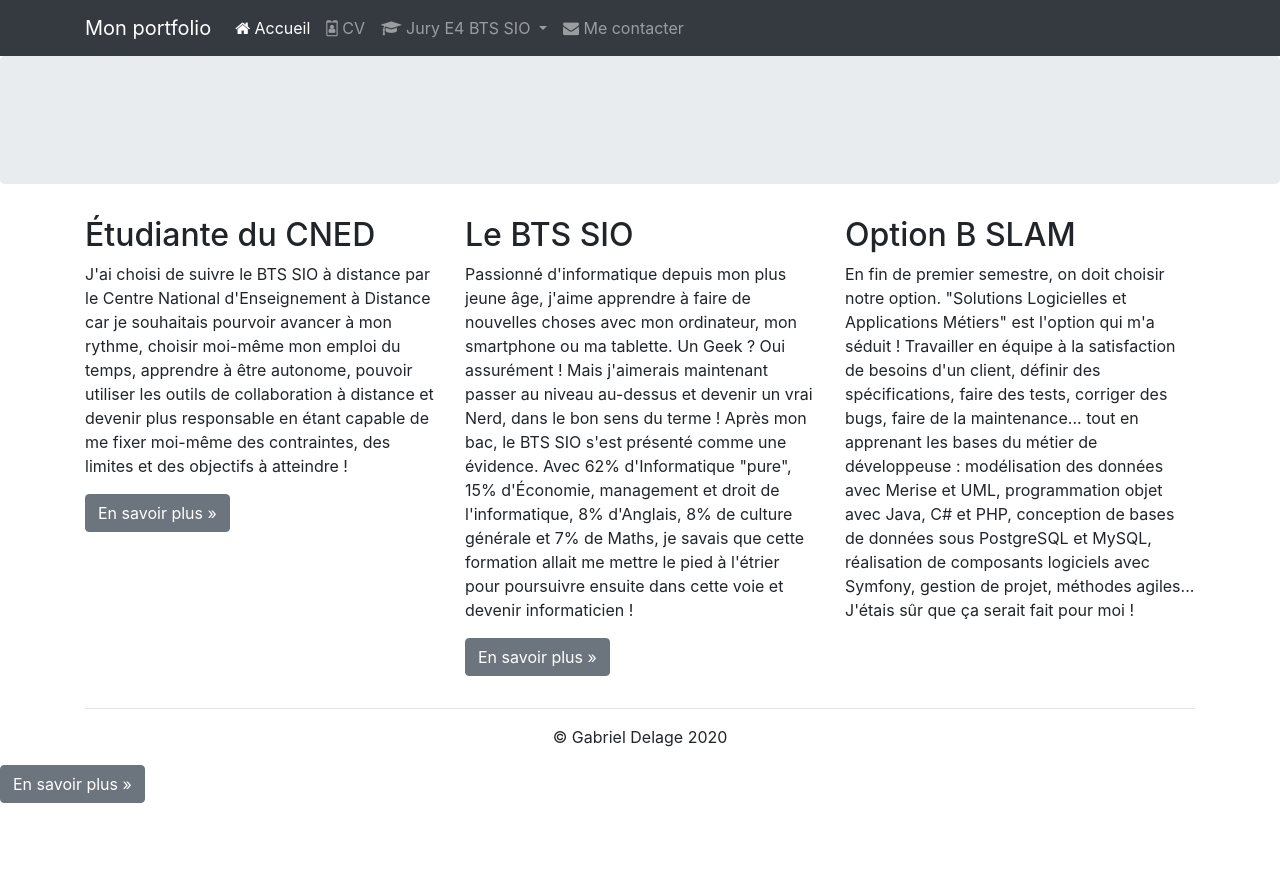
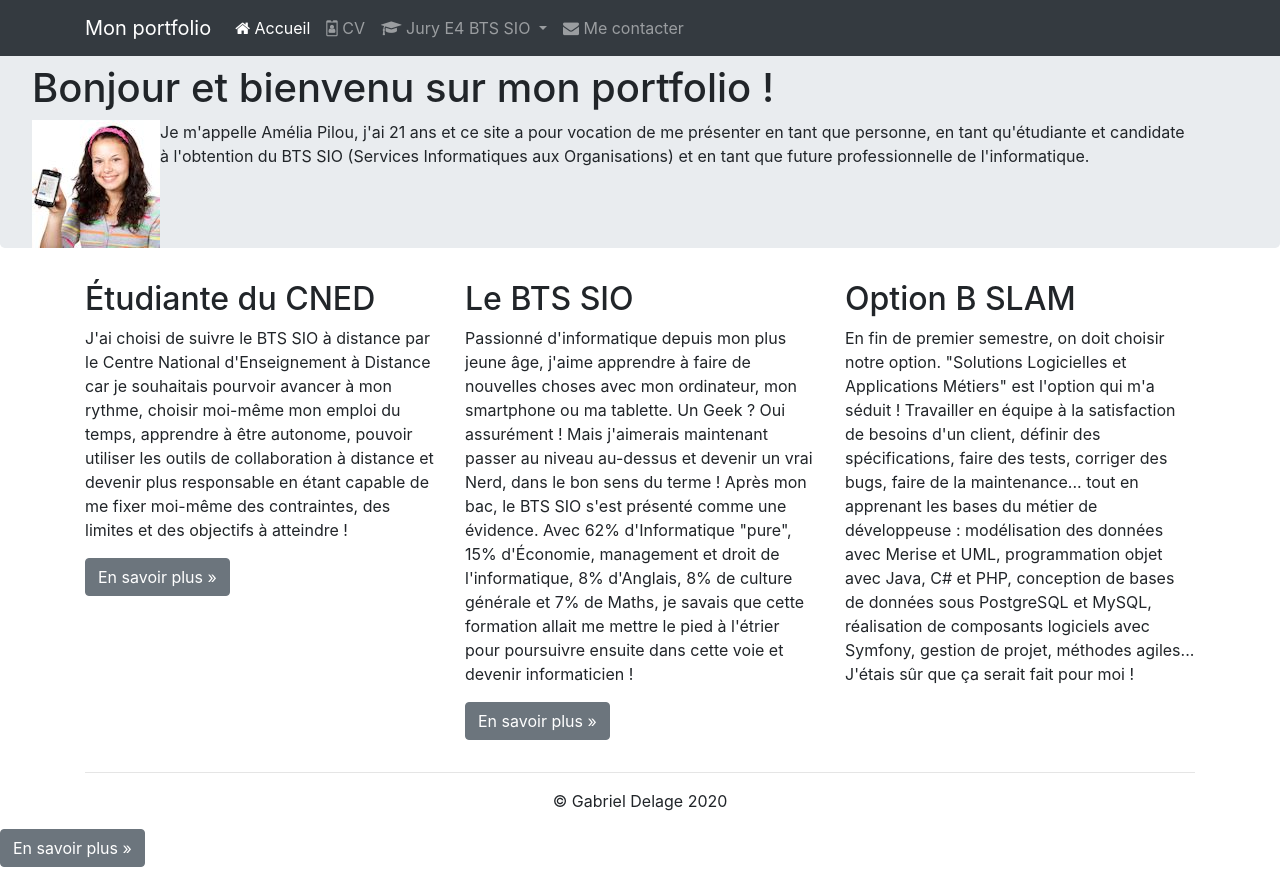
Before and after one commit to delageGabriel/delagegabriel.github.io, a plain HTML site: page index.html in a window 1280 px wide. Before the commit the page ends 819 px from the top, so only its background shows below. Drawn offline with nearby package versions, Linux system fonts and the light colour scheme.

```diff
--- /dev/null
+++ b/css/style.css
@@ -0,0 +1,18 @@
+/*
+To change this license header, choose License Headers in Project Properties.
+To change this template file, choose Tools | Templates
+and open the template in the editor.
+*/
+/*
+    Created on : 14 sept. 2020, 11:56:51
+    Author     : delage.gabriel
+*/
+
+.positionnementImageAmélie {
+    float: left;
+}
+
+.para {
+    margin-right: 50px;
+    padding-left: 5px;
+}
--- a/index.html
+++ b/index.html
@@ -13,11 +13,11 @@
               crossorigin="anonymous">
         <link href="https://maxcdn.bootstrapcdn.com/font-awesome/4.7.0/css/font-awesome.min.css"
               rel="stylesheet">
+        <link href="css/style.css" rel="stylesheet" type="text/css"/>
         <link rel="icon" href="favicon.ico">
         <title>Portfolio de Gabriel DELAGE (BTS SIO 2020)</title>
     </head>
     <body>
-        <h1>Bonjour et bienvenu sur mon portfolio !</h1>
         <!-- Optional JavaScript -->
         <!-- jQuery first, then Popper.js, then Bootstrap JS -->
         <nav class="navbar navbar-dark bg-dark fixed-top navbar-expand-md">
@@ -89,7 +89,13 @@
                 </div>
             </div>
         </nav>
-        <div class="jumbotron"></div> <!-- Emplacement pour le contenu principal de la page -->
+        <div class="jumbotron">
+            <h1>Bonjour et bienvenu sur mon portfolio !</h1>
+            <img class="positionnementImageAmélie" src="images/AmeliaPilou.jpg" alt="Amélia Pilou qui sourit, tenant un téléphone portable dans sa main droite"/>
+            <p class="para">Je m'appelle Amélia Pilou, j'ai 21 ans et ce site a pour vocation de me présenter en tant que personne, en
+                tant qu'étudiante et candidate à l'obtention du BTS SIO (Services Informatiques aux Organisations) et en
+                tant que future professionnelle de l'informatique.</p>
+        </div> <!-- Emplacement pour le contenu principal de la page -->
         <footer>
             <div class="container">
                 <div class="row">
```
Also changed, not shown: images/AmeliaPilou.jpg (added).
